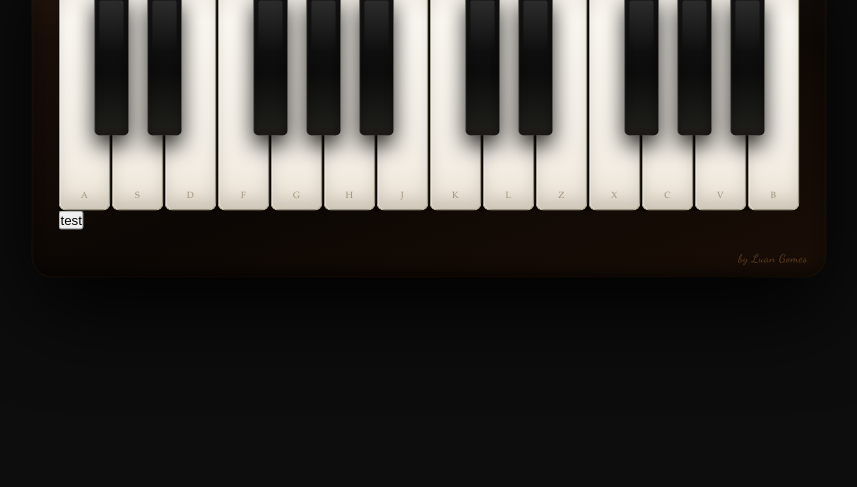
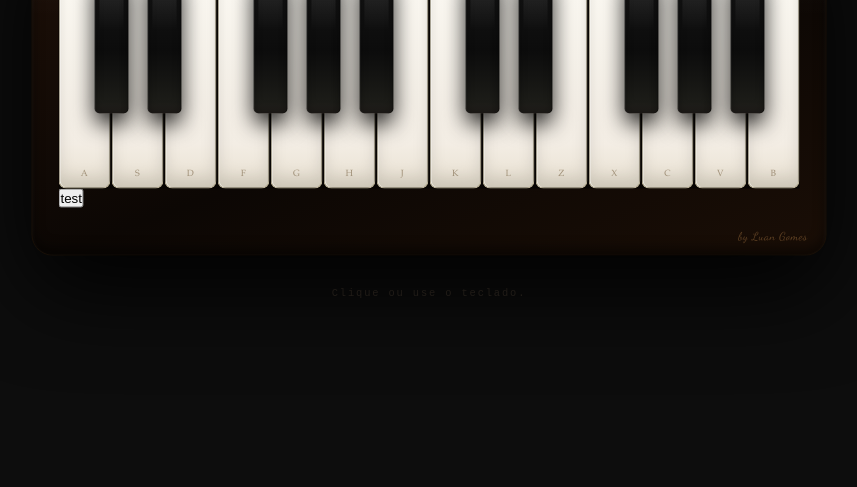
Before and after one commit to luangrezende/piano-js, a plain HTML site: page src/index.html in a window 1280 px wide. Shown: the part 313-800 px from the top of the page, without its empty margins (211-1068 px from the left). Drawn offline with Linux system fonts and the light colour scheme.

```diff
--- a/src/index.html
+++ b/src/index.html
@@ -25,7 +25,9 @@
       <span class="signature">by Luan Gomes</span>
       <button class="test-btn" id="test-btn">test</button>
     </div>
-  </div>
+    <div class="hint">
+      Clique ou use o teclado.
+    </div>
 
   <script src="script.js"></script>
 </body>
```
